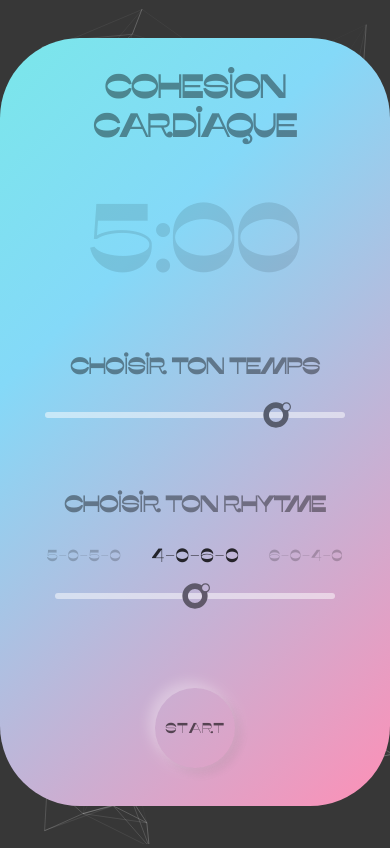
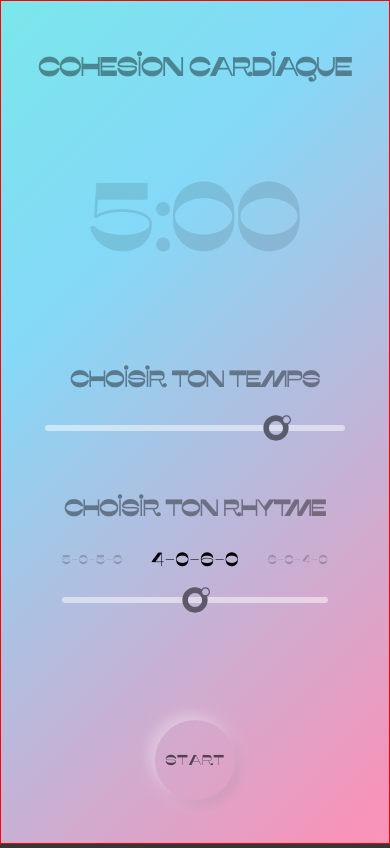
Before and after one commit to yannletouzey/cardiac-cohesion, a plain HTML site: page index.html in a window 390 px wide. Drawn offline with Linux system fonts and the light colour scheme.

Commit message:
add modification responsive

```diff
--- a/index.html
+++ b/index.html
@@ -10,25 +10,25 @@
     </head>
     <body id="particles-js" class="body particles-js particles-js-canvas-el">
         <div class="container paused">
-            <header>
+            <!-- <header> -->
                 <h1 id="h1" class="h1">Cohesion cardiaque</h1>
-                <section id="ring" class="ring"></section>
-            </header>
-            <section class="chrono" id="chrono"></section>
-            <section class="choiceTimeBeat" id="choiceTimeBeat">
-                <section id="slider" class="slider">
+                <div id="ring" class="ring"></div>
+            <!-- </header> -->
+            <div class="chrono" id="chrono"></div>
+            <div class="choiceTimeBeat" id="choiceTimeBeat">
+                <div id="slider" class="slider">
                     <p id="label-btn-slider" class="label-btn-slider label"><strong>Choisir ton temps</strong></p>
                     <input type="range" min="1" max="6" value="5" id="btn-slider" class="btn-slider">
-                </section>
-                <section id="slider-two" class="slider-two">
+                </div>
+                <div id="slider-two" class="slider-two">
                     <p id="label-btn-slider-two" class="label-btn-slider-two label"><strong>Choisir ton rhytme</strong></p>
                     <p class="container-span-r"><span class="span-r span-r-one slider-opacity" data-number="1">5-0-5-0</span><span class="span-r span-r-two" data-number="2">4-0-6-0</span><span class="span-r span-r-three slider-opacity" data-number="3">6-0-4-0</span></p>
                     <input type="range" min="1" max="3" value="2" id="btn-slider-two" class="btn-slider-two">
-                </section>
-            </section>
-            <section id="buttons" class="buttons">
+                </div>
+            </div>
+            <div id="buttons" class="buttons">
                 <input type="button" id="btn" class="btn" value="Start">
-            </section>
+            </div>
         </div>
         <script src="script.js"></script>
         <script src="./particles/particles.js"></script>
--- a/style.css
+++ b/style.css
@@ -11,10 +11,11 @@
     margin: 0;
     padding: 0;
     box-sizing: border-box;
+    font-family: 'Misto';
 }
 .body {
+    width: 100%;
     height: 100vh;
-    width: 100%;
     background-color: #373737;
 }
 .container{
@@ -23,11 +24,8 @@
     top: 50%;
     transform: translate(-50%, -50%);
     width: 100%;
+    max-width: 35rem;
     height: 100%;
-    max-width: 35rem;
-    max-height: 48rem;
-    border-radius: 5rem;
-    overflow-y: hidden;
     display: flex;
     flex-direction: column;
     justify-content: space-around;
@@ -37,29 +35,25 @@
         #f893b9,
         #84d9f8,
         #6ff8d8
-    );
-	background-size: 200% 200%;
-	animation: gradient 15s ease infinite;
-}
-@media screen and (min-width: 36rem) {
-    .container{
-        -webkit-box-shadow: 9px 9px 32px 10px #000000;
-        box-shadow: 9px 9px 32px 10px #000000;
-    }
+        );
+        background-size: 200% 200%;
+        animation: gradient 15s ease infinite;
+    box-sizing: border-box;
+    border: 1px solid red;
 }
 .h1{
-    font-family: 'Misto';
+    width: 100%;
     text-align: center;
     font-size: 1.2rem;
     padding: 1rem;
     opacity: 0.4;
 }
 .chrono{
-    font-family: 'Misto';
+    min-height: 6.5rem;
+    width: 100%;
     font-size: 6rem;
     line-height: 100px;
     opacity: 0.1;
-    width: 100%;
     text-align: center;
 }
 .stroke-text{
@@ -69,30 +63,13 @@
     -webkit-text-stroke: 1px #000;
     text-stroke: 1px #000;
 }
-@media screen and (min-width: 24rem) {
-    .h1{
-        font-size: 2rem;
-    }
-}
-@media screen and (min-width: 30rem) {
-    .h1{
-        font-size: 2.2rem;
-    }
-}
-@media screen and (min-width: 36rem) {
-    .h1{
-        font-size: 2.5rem;
-    }
-    .chrono{
-        font-size: 8rem;
-    }
-
-}
-.slider-two{
+.slider, .slider-two{
+    width: 90%;
+    margin: 1rem auto;
+    text-align: center;
+    padding: 0.5rem;
     display: flex;
     flex-direction: column;
-    align-items: center;
-    padding: 0.6rem;
 }
 .container-span-r{
     width: 80%;
@@ -104,10 +81,10 @@
     margin: 0.6rem auto;
     letter-spacing: 0.05rem;
 }
-.btn-slider-two{
+.btn-slider, .btn-slider-two {
     -webkit-appearance: none;
-    width: 80%;
-    max-width: 280px;
+    width: 100%;
+    max-width: 300px;
     margin: 1rem auto;
     height: 6px;
     border-radius: 5px;
@@ -117,19 +94,21 @@
     -webkit-transition: .2s;
     transition: opacity .2s;
 }
+.btn-slider-two{
+    width: 80%;
+    max-width: 280px;
+}
 .span-r{
     opacity: 0.8;
-    font-family: 'Misto';
     font-size: 1.2rem;
 }
 .slider-opacity{
-    font-size: 1rem;
+    font-size: 0.6rem;
     opacity: 0.2;
 }
-.btn-slider-two:hover {
+.btn-slider:hover, .btn-slider-two:hover {
     opacity: 0.7;
 }
-
 .ring{
     position: absolute;
     border-radius: 50%;
@@ -143,35 +122,28 @@
 }
 
 .choiceTimeBeat{
-    height: 20rem;
+    min-height: 18rem;
     width: 100%;
     display: flex;
     flex-direction: column;
     justify-content: space-around;
-}
-.slider{
-    width: 90%;
-    margin: 1rem auto;
-    text-align: center;
-    padding: 0.5rem;
-    display: flex;
-    flex-direction: column;
 }
 .paused {
     animation-play-state: paused;
 }
 
 .buttons{
-    height: 8rem;
+    height: 6rem;
     width: 100%;
     display: flex;
-    align-items: center;
+    align-content: center;
+    justify-content: center;
+    padding: 0.5rem 0 1.5rem 0;
+
 }
 .btn{
-    width: 80px;
-    height: 80px;
-    margin: auto;
-    font-family: 'Misto';
+    width: 5rem;
+    height: 5rem;
     background-color: transparent;
     border: none;
     border-radius: 50%;
@@ -206,27 +178,11 @@
     width: 300px;
 }
 .label{
-    font-family: 'Misto';
     opacity: 0.4;
     margin-bottom: 1rem;
     font-size: 1.4rem;
 }
-.btn-slider {
-    -webkit-appearance: none;
-    width: 100%;
-    max-width: 300px;
-    margin: 1rem auto;
-    height: 6px;
-    border-radius: 5px;
-    background: #FFFFFF;
-    outline: none;
-    opacity: 0.5;
-    -webkit-transition: .2s;
-    transition: opacity .2s;
-}
-.btn-slider:hover {
-    opacity: 0.7;
-}
+
 
 .btn-slider::-webkit-slider-thumb, .btn-slider-two::-webkit-slider-thumb {
     -webkit-appearance: none;
@@ -279,7 +235,7 @@
         transform-origin: left top;
     }
     50%{
-        scale: 1.6;
+        scale: 2;
         transform-origin: left top;
     }
     100%{
@@ -296,7 +252,7 @@
         transform-origin: left top;
     }
     40%{
-        scale: 1.6;
+        scale: 2;
         transform-origin: left top;
         border: 10px solid #000;
     }
@@ -314,7 +270,7 @@
         transform-origin: left top;
     }
     60%{
-        scale: 1.6;
+        scale: 2;
         transform-origin: left top;
         border: 10px solid #000;
     }
@@ -323,3 +279,44 @@
         transform-origin: left top;
     }
 }
+@media screen and (min-width: 24rem) {
+    .h1{
+        font-size: 1.6rem;
+    }
+    .span-r{
+        opacity: 1;
+        font-size: 1.2rem;
+    }
+    .slider-opacity{
+        font-size: 0.8rem;
+        opacity: 0.2;
+    }
+}
+@media screen and (min-width: 30rem) {
+    .h1{
+        font-size: 2.2rem;
+    }
+}
+@media screen and (min-width: 36rem) {
+    .h1{
+        font-size: 2.5rem;
+    }
+    .chrono{
+        font-size: 8rem;
+    }
+    .container{
+        max-height: 46rem;
+        border-radius: 5rem;
+        border-radius: 5rem;
+        -webkit-box-shadow: 9px 9px 32px 10px #000000;
+        box-shadow: 9px 9px 32px 10px #000000;
+    }
+    .span-r{
+        opacity: 1;
+        font-size: 1.4rem;
+    }
+    .slider-opacity{
+        font-size: 1rem;
+        opacity: 0.2;
+    }
+}
```
